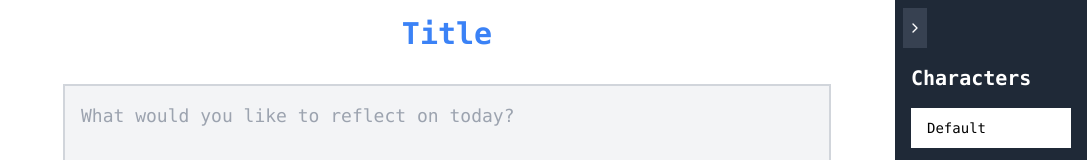
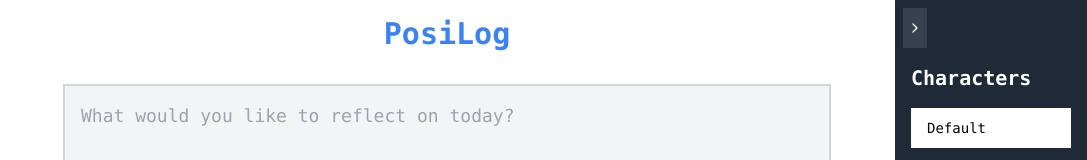
Before and after one commit to matt4tch/Moodify, a Next.js app: page / in a window 1280 px wide. Shown: the top 160 px of the page, without its empty margins (193-1280 px from the left). Built offline with nearby package versions, Linux system fonts and the light colour scheme.

Commit message:
Changed title

```diff
--- a/app/page.tsx
+++ b/app/page.tsx
@@ -36,7 +36,7 @@
     <div className="font-mono h-screen flex flex-col">
       {/* Title Section */}
       <header className=" text-blue-500 text-center py-4">
-        <h1 className="text-3xl font-bold">Title</h1>
+        <h1 className="text-3xl font-bold">PosiLog</h1>
       </header>
 
       {/* Main Layout */}
```
